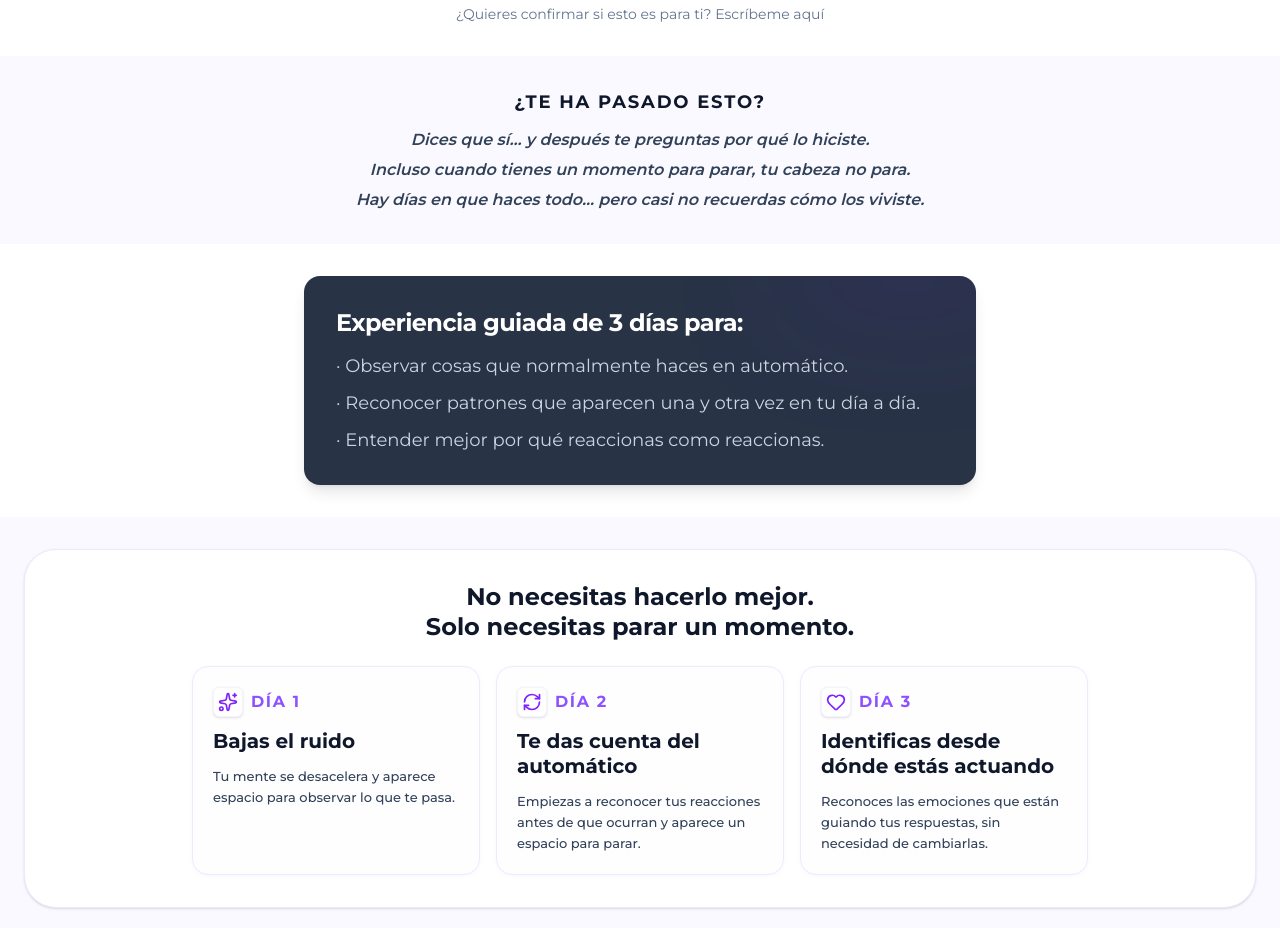
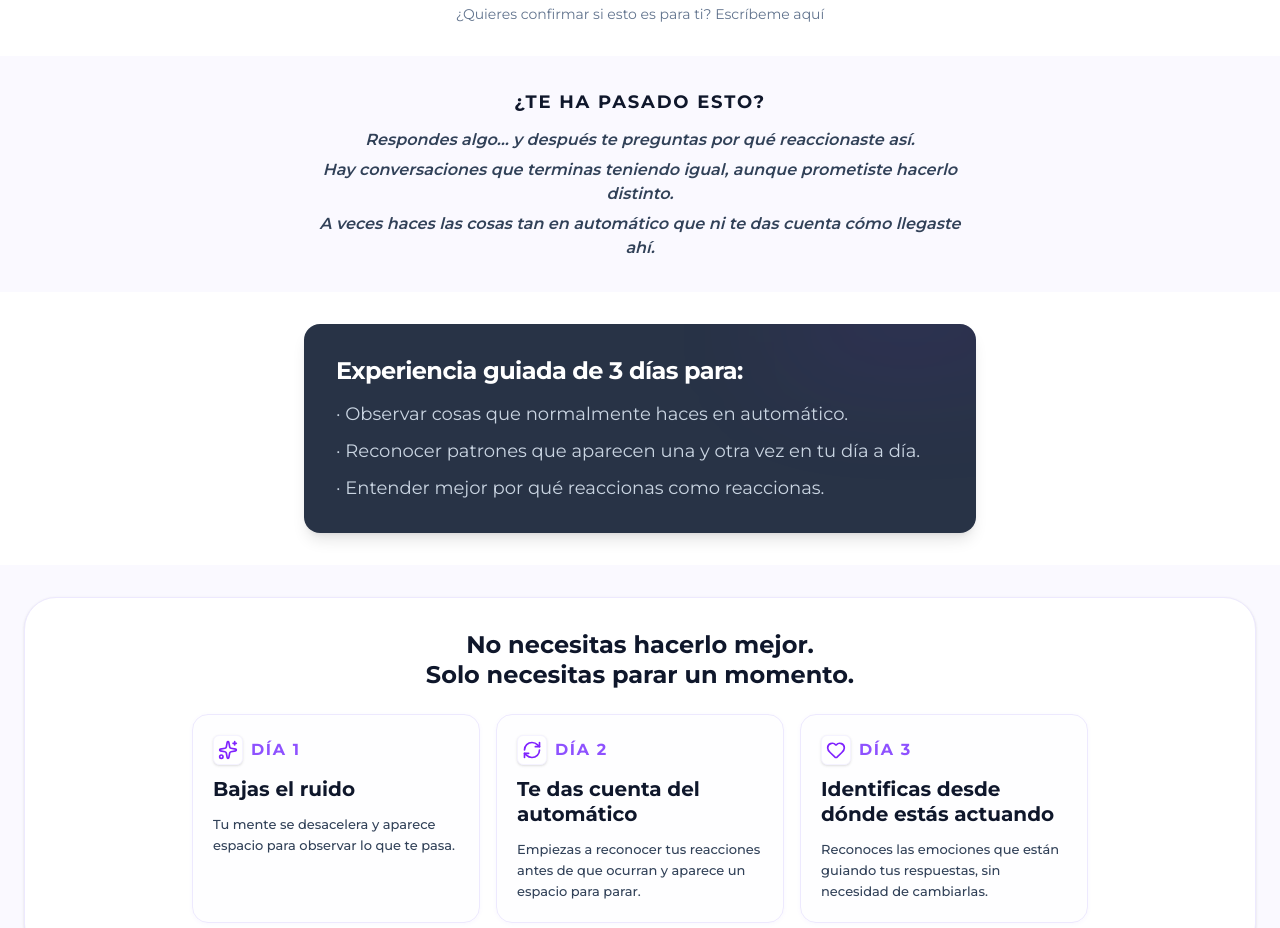
Before and after one commit to cursossolange/despierta-72h, a React (Vite) app: page / in a window 1280 px wide. Shown: the part 860-1788 px from the top of the page. Built offline with nearby package versions, Linux system fonts and the light colour scheme; no server answers.

Commit message:
Update LandingPage.tsx

```diff
--- a/src/components/LandingPage.tsx
+++ b/src/components/LandingPage.tsx
@@ -229,9 +229,9 @@ export default function LandingPage({ onPurchase }: LandingPageProps) {
         <div className="container mx-auto px-6 text-center">
           <h2 className="text-base md:text-lg font-black text-slate-900 mb-3 uppercase tracking-[0.1em]">¿Te ha pasado esto?</h2>
           <div className="max-w-2xl mx-auto space-y-1.5 text-slate-700 font-semibold italic">
-            <p className="text-sm md:text-base">Dices que sí… y después te preguntas por qué lo hiciste.</p>
-<p className="text-sm md:text-base">Incluso cuando tienes un momento para parar, tu cabeza no para.</p>
-<p className="text-sm md:text-base">Hay días en que haces todo… pero casi no recuerdas cómo los viviste.</p>
+           <p className="text-sm md:text-base">Respondes algo… y después te preguntas por qué reaccionaste así.</p>
+<p className="text-sm md:text-base">Hay conversaciones que terminas teniendo igual, aunque prometiste hacerlo distinto.</p>
+<p className="text-sm md:text-base">A veces haces las cosas tan en automático que ni te das cuenta cómo llegaste ahí.</p>
           </div>
         </div>
       </section>
```
